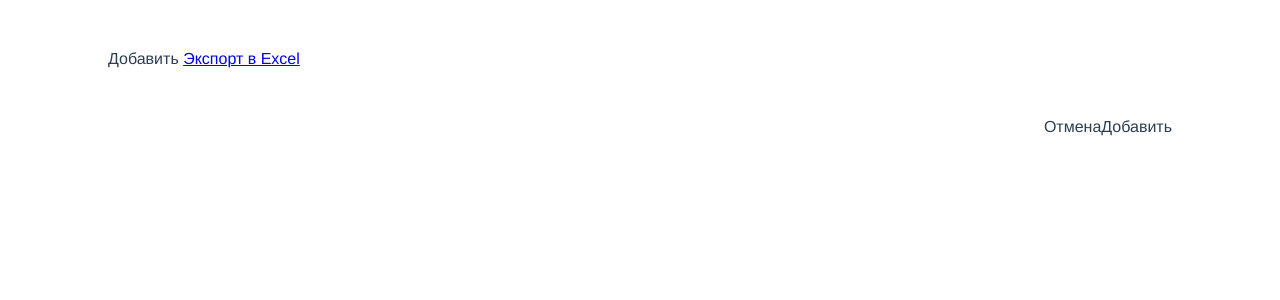
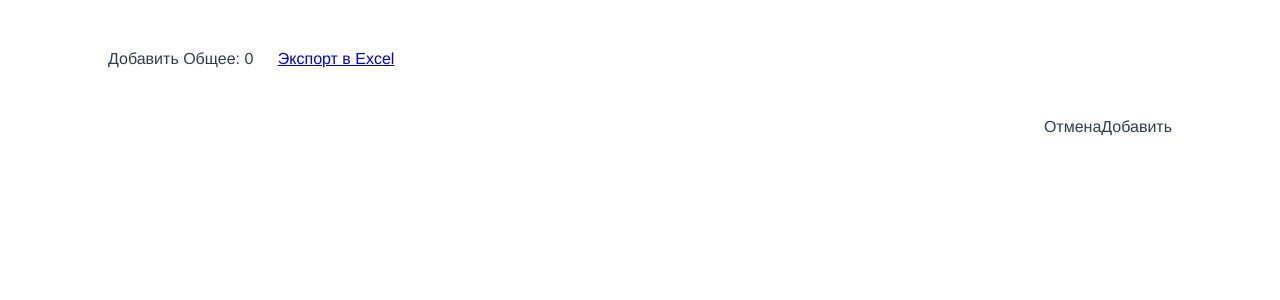
Before and after one commit to Mamadaliyev/LuxionProductList, a Django app: page / in a window 1280 px wide. Shown: the top 300 px of the page. Run offline with Django 3.2, Linux system fonts and the light colour scheme; some libraries are stand-ins or nearby versions.

Commit message:
total count view

```diff
--- a/templates/base.html
+++ b/templates/base.html
@@ -30,8 +30,9 @@
               suffix-icon="el-icon-search"
             ></el-input>
           </el-col>
-          <el-col :span="2" :offset="8">
-            <a href="/export/xls/">
+          <el-col :span="5" :offset="6">
+            Общее: [[total]]
+            <a style="margin-left: 20px" href="/export/xls/">
               <el-button type="info" icon="el-icon-download">
                 Экспорт в Excel
               </el-button>
```
